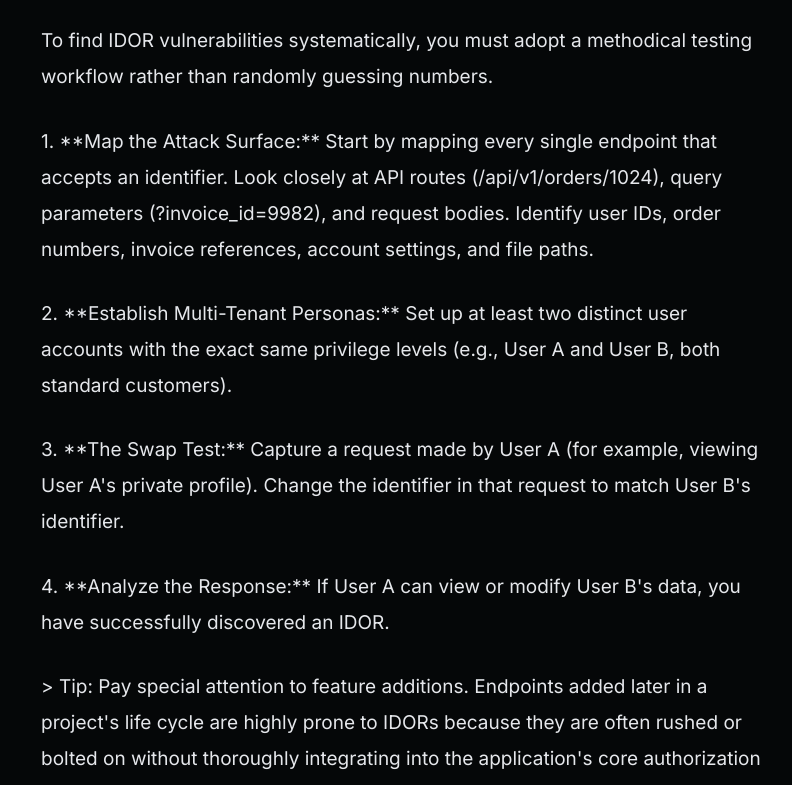
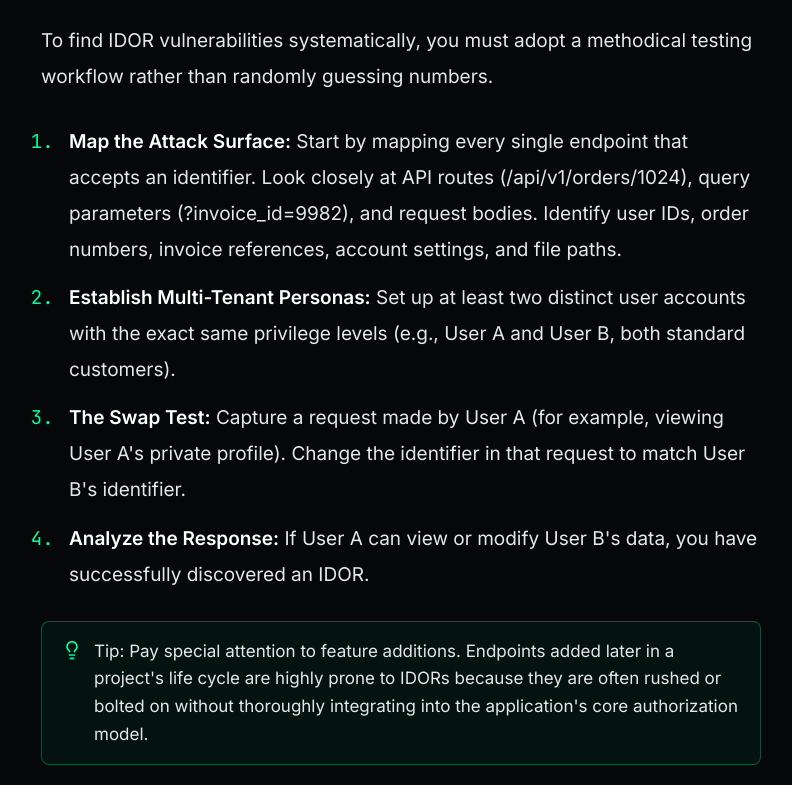
Before and after one commit to Md-Minhaj-darkness/DARKNESS_PORTFOLIO, a Next.js app: page /blog/understanding-idor in a window 1280 px wide. Shown: the part 1560-2345 px from the top of the page, without its empty margins (239-1031 px from the left). Built offline with nearby package versions, Linux system fonts and the light colour scheme.

Commit message:
DARKNESS_PORTFOLIO

```diff
--- a/app/blog/[slug]/page.tsx
+++ b/app/blog/[slug]/page.tsx
@@ -5,6 +5,7 @@ import { ArrowLeft, Calendar, Clock, ShieldHalf } from 'lucide-react';
 import { blogPosts, siteConfig } from '@/lib/data';
 import Navbar from '@/components/Navbar';
 import Footer from '@/components/Footer';
+import BlogArticleBody from '@/components/BlogArticleBody';
 
 interface Props {
   params: { slug: string };
@@ -80,21 +81,8 @@ export default function BlogPostPage({ params }: Props) {
             </div>
           </div>
 
-          {/* Article body - Medium-style typography: wide line-height, larger font, generous spacing */}
-          <div className="mt-12 space-y-7 text-[19px] leading-[1.9] text-gray-200">
-            {post.content.map((block, i) =>
-              block.startsWith('## ') ? (
-                <h2
-                  key={i}
-                  className="!mt-14 !mb-2 text-2xl font-bold text-white first:!mt-0 sm:text-3xl"
-                >
-                  {block.replace('## ', '')}
-                </h2>
-              ) : (
-                <p key={i}>{block}</p>
-              )
-            )}
-          </div>
+          {/* Article body - Medium-style typography, with headings, lists, and tip callouts */}
+          <BlogArticleBody content={post.content} />
 
           {/* Footer nav back to writeups */}
           <div className="mt-16 border-t border-cyber-border/60 pt-8">
```
